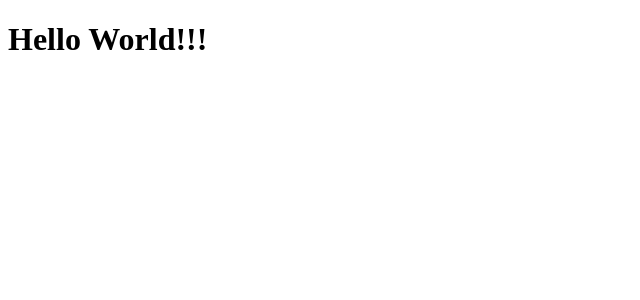
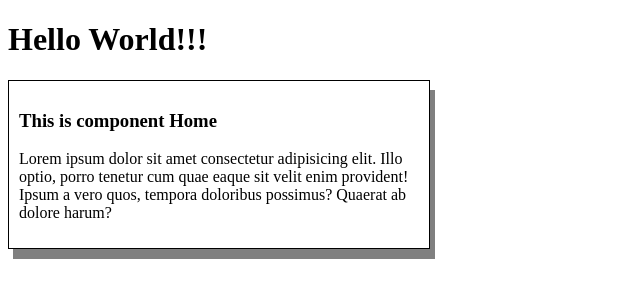
Before and after one commit to quanghuy215/DemoAngular_Github, an Angular app: page / in a window 1280 px wide. Shown: the top 300 px of the page, without its empty margins (0-640 px from the left). Built offline with nearby package versions, Linux system fonts and the light colour scheme.

Commit message:
add compoment Home

```diff
--- a/src/app/app.component.html
+++ b/src/app/app.component.html
@@ -1 +1,3 @@
 <h1>Hello World!!!</h1>
+
+<app-home></app-home>
--- a/src/app/app.module.ts
+++ b/src/app/app.module.ts
@@ -3,10 +3,12 @@ import { BrowserModule } from '@angular/platform-browser';
 
 import { AppRoutingModule } from './app-routing.module';
 import { AppComponent } from './app.component';
+import { HomeComponent } from './home/home.component';
 
 @NgModule({
   declarations: [
-    AppComponent
+    AppComponent,
+    HomeComponent
   ],
   imports: [
     BrowserModule,
--- /dev/null
+++ b/src/app/home/home.component.html
@@ -0,0 +1,5 @@
+<div class="test">
+  <h3>This is component Home</h3>
+  <p>Lorem ipsum dolor sit amet consectetur adipisicing elit. Illo optio, porro tenetur cum quae eaque sit velit enim
+    provident! Ipsum a vero quos, tempora doloribus possimus? Quaerat ab dolore harum?</p>
+</div>
--- /dev/null
+++ b/src/app/home/home.component.scss
@@ -0,0 +1,6 @@
+.test {
+  border    : 1px solid;
+  padding   : 10px;
+  box-shadow: 5px 10px gray;
+  width     : 400px
+}
--- /dev/null
+++ b/src/app/home/home.component.ts
@@ -0,0 +1,15 @@
+import { Component, OnInit } from '@angular/core';
+
+@Component({
+  selector: 'app-home',
+  templateUrl: './home.component.html',
+  styleUrls: ['./home.component.scss']
+})
+export class HomeComponent implements OnInit {
+
+  constructor() { }
+
+  ngOnInit(): void {
+  }
+
+}
```
Also changed, not shown: 1 other file (tests, documents, lock files or other folders).
